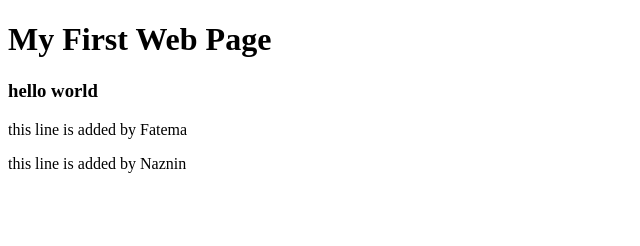
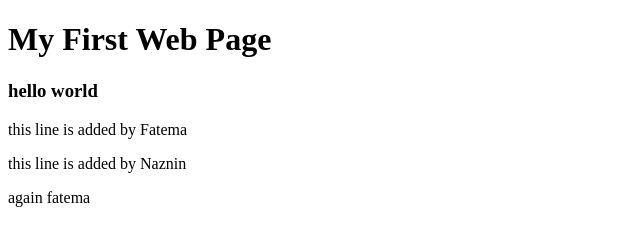
Before and after one commit to NaeemSarker02/teamWork__test, a plain HTML site: page index.html in a window 1280 px wide. Shown: the whole page, without its empty margins (0-640 px from the left). Drawn offline with Linux system fonts and the light colour scheme.

Commit message:
again fatema

```diff
--- a/index.html
+++ b/index.html
@@ -14,5 +14,7 @@
 
 
     <p>this line is added by Naznin</p>
+
+    <p>again fatema</p>
 </body>
 </html>
```
